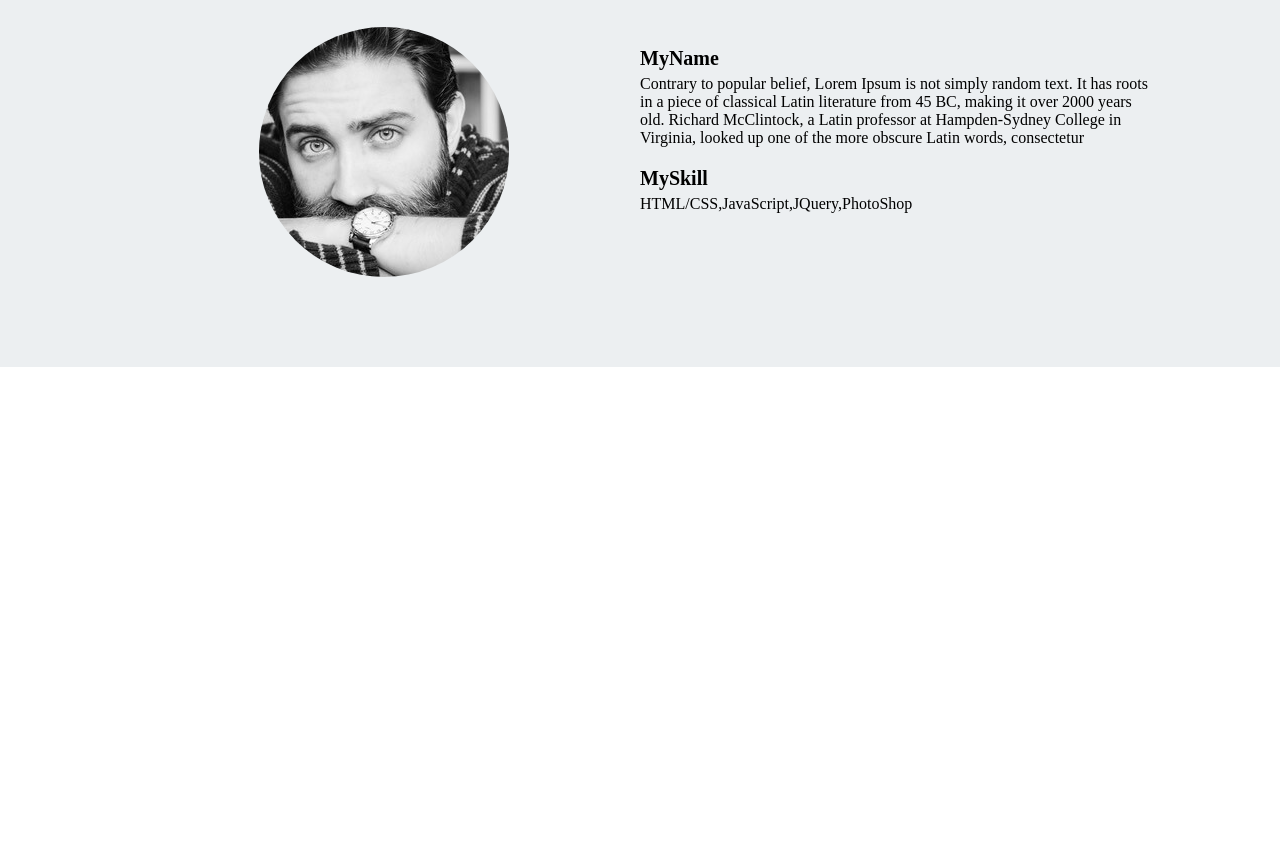
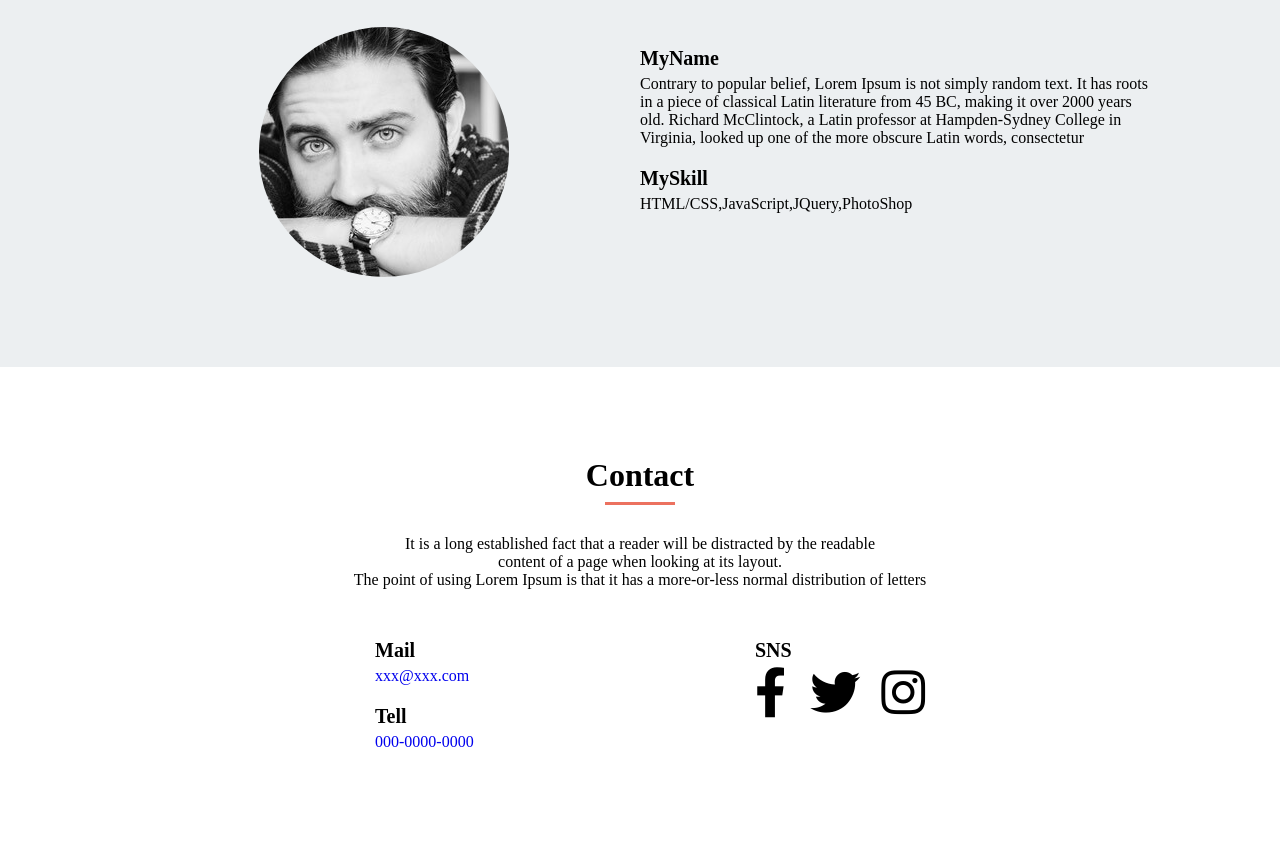
Before and after one commit to NZTK/1-10, a plain HTML site: page index.html in a window 1280 px wide. Shown: the part 2406-3247 px from the top of the page. Before the commit the page ends 2773 px from the top, so only its background shows below. Drawn offline with Linux system fonts and the light colour scheme.

Commit message:
[ADD] Contact

```diff
--- a/index.html
+++ b/index.html
@@ -13,8 +13,7 @@
           <a href="#mv">
           	<img class="logo" src="img/logo.png" alt="ロゴ">
           </a>
-        </div>
-        <nav>
+          <nav>
         	<ul class="nav">
         		<li class="nav-list">
         			<a href="#portforio">Portforio</a>
@@ -29,7 +28,8 @@
         			<a href="#Contact">Contact</a>
         		</li>
         	</ul>
-        </nav>
+          </nav>
+        </div>
 	</header><!-- /header -->
 <section id="mv">
 	<div class="container">
@@ -94,5 +94,29 @@
         </div>
     </div>
 </section>
+<section id="contact">
+    <div class="container">
+        <h2 class="heading">Contact</h2>
+        <p class="heading-text">It is a long established fact that a reader will be distracted by the readable<br>content of a page when looking at its layout.<br sp-none>The point of using Lorem Ipsum is that it has a more-or-less normal distribution of letters</p>
+        <div class="contact-group clearfix">
+            <div class="left-content">
+                <div class="left-contact-content">
+                    <h3 class="discription-title">Mail</h3>
+                    <a class="discription-text link-text" href="mailto:xxx@xxx.com">xxx@xxx.com</a>
+                    <h3 class="discription-title">Tell</h3>
+                    <a class="discription-text link-text" href="tel:00000000000">000-0000-0000</a>
+                </div>
+            </div>
+            <div class="right-content">
+                <div classs="right-contact-content" style="width: 170px; margin: 0 auto;">
+                    <h3 class="discription-title">SNS</h3>
+                    <i class="fab fa-facebook-f"></i>
+                    <i class="fab fa-twitter"></i>
+                    <i class="fab fa-instagram"></i>
+                </div>
+            </div>
+        </div>
+    </div>
+</section>
 </body>
 </html>
--- a/style.css
+++ b/style.css
@@ -196,3 +196,26 @@ header {
 .discription-text{
 	font-size: 16px;
 }
+.contact-group{
+	width: 800px;
+	padding: 30px 0 90px 0;
+	margin: 0 auto;
+}
+.left-contact-content{
+	margin: 0 auto;
+	width: 130px;
+}
+}
+.link-text{
+	text-decoration:underline;
+	color: black;
+}
+
+.fab {
+	font-size: 50px;
+	margin-right: 20px;
+}
+.fab:last-child{
+	margin-right: 0;
+	float:right;
+}
```
